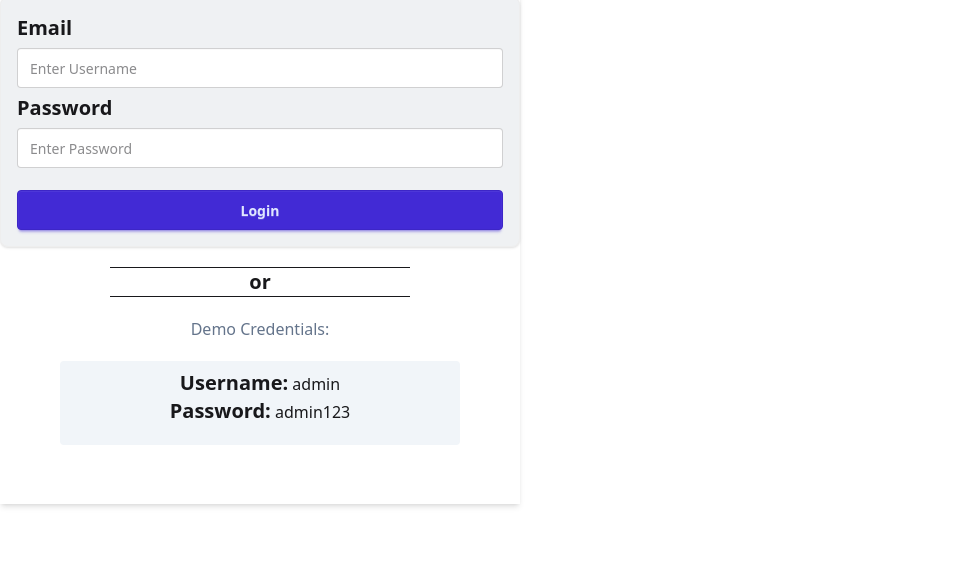
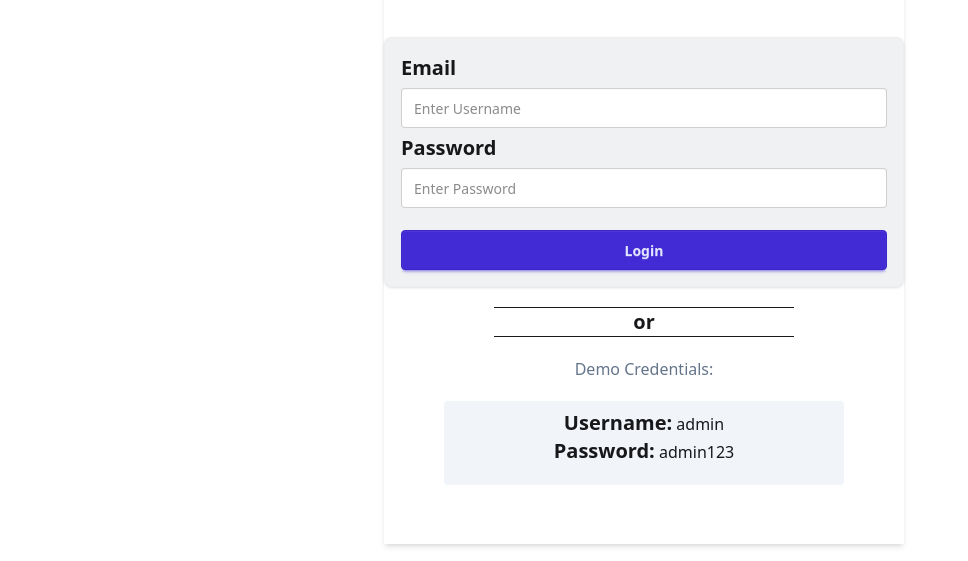
Before and after one commit to santunray1/GitHub-Issues-Tracker-by-Santun, a plain HTML site: page index.html in a window 1280 px wide. Shown: the part 239-800 px from the top of the page, without its empty margins (0-968 px from the left). Drawn offline with nearby package versions, Linux system fonts and the light colour scheme.

Commit message:
login done

```diff
--- a/index.html
+++ b/index.html
@@ -12,7 +12,7 @@
 
 </head>
 <body>
-    <section class="w-[40%] mx-aut">
+    <section class="w-[40%] mx-auto pt-10">
         <div class="w-[520px] h-[743px] bg-white shadow-md justify-center items-center space-y-5 ">
             <div class="logo w-[20%] mx-auto pt-5">
                 <img src="./assets/github-logo.png" alt="">
```
